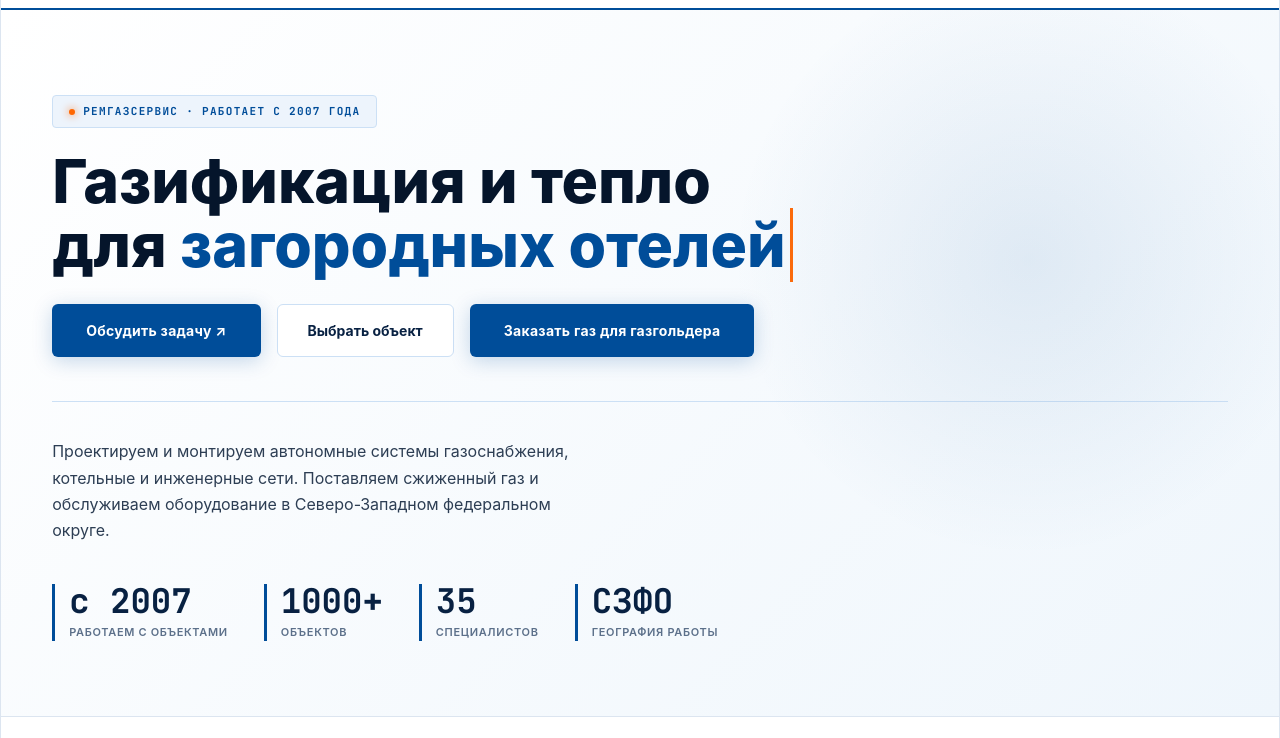
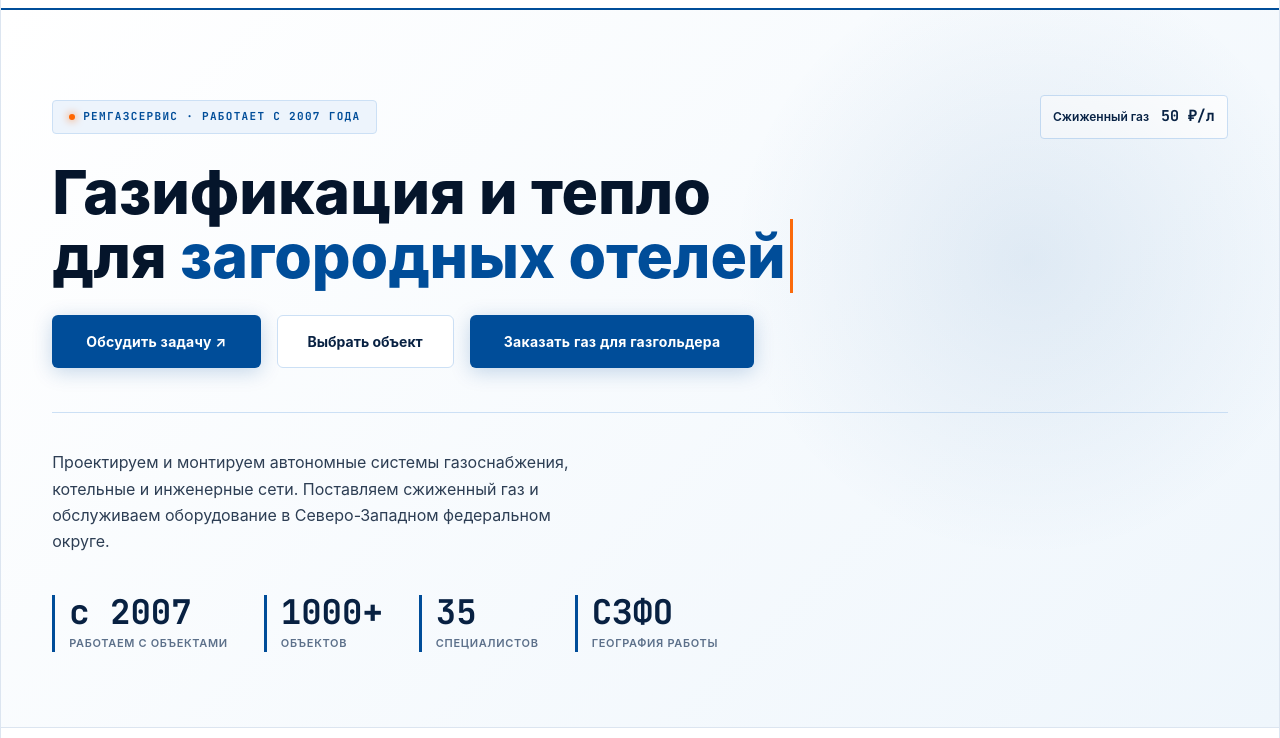
Before and after one commit to salewam/remgaz-service-preview, a plain HTML site: page index.html in a window 1280 px wide. Shown: the part 62-800 px from the top of the page. Drawn offline with Linux system fonts and the light colour scheme.

Commit message:
Show liquefied gas price of 50 RUB per litre

```diff
--- a/index.html
+++ b/index.html
@@ -255,6 +255,39 @@ body {
   margin-bottom: 22px;
   flex-wrap: wrap;
 }
+.hero-gas-price {
+  display: inline-flex;
+  align-items: center;
+  gap: 12px;
+  min-height: 44px;
+  margin-left: auto;
+  padding: 8px 12px;
+  border: 1px solid var(--blue-line);
+  border-radius: 4px;
+  background: var(--white);
+  color: var(--blue-deep);
+  text-decoration: none;
+  line-height: 1.3;
+  transition: background .2s ease, border-color .2s ease;
+}
+.hero-gas-price:hover {
+  background: var(--blue-subtle);
+  border-color: var(--blue-primary);
+}
+.hero-gas-price:focus-visible {
+  outline: 2px solid var(--blue-primary);
+  outline-offset: 3px;
+}
+.hero-gas-price-label {
+  font-size: 12px;
+  font-weight: 600;
+}
+.hero-gas-price-value {
+  font-family: var(--font-mono);
+  font-size: 15px;
+  font-weight: 700;
+  white-space: nowrap;
+}
 .hero-kicker {
   font-family: var(--font-mono);
   font-size: 11px;
@@ -944,6 +977,7 @@ body {
 @media (max-width: 600px) {
   body { padding-bottom: 64px; }
   .top-header { padding: 0 16px; }
+  .hero-gas-price { margin-left: 0; }
   .editorial-section { padding: 56px 20px; }
   .sec-title { font-size: 28px; }
   .sec-desc { font-size: 14px; margin-bottom: 28px; }
@@ -1023,7 +1057,7 @@ body {
 
   <section class="hero-editorial">
     <div>
-      <div class="hero-badge-wrap"><span class="hero-kicker">РемГазСервис · работает с 2007 года</span></div>
+      <div class="hero-badge-wrap"><span class="hero-kicker">РемГазСервис · работает с 2007 года</span><a class="hero-gas-price" href="gas.html#price"><span class="hero-gas-price-label">Сжиженный газ</span><strong class="hero-gas-price-value">50 ₽/л</strong></a></div>
       <h1 class="hero-heading"><span class="hero-heading-first">Газификация и тепло</span><span class="hero-heading-line"><span class="hero-heading-measure" aria-hidden="true">для <span class="typing-cursor">частных домов</span></span><span class="hero-heading-measure" aria-hidden="true">для <span class="typing-cursor">загородных отелей</span></span><span class="hero-heading-measure" aria-hidden="true">для <span class="typing-cursor">SPA-комплексов</span></span><span class="hero-heading-measure" aria-hidden="true">для <span class="typing-cursor">производственных цехов</span></span><span class="hero-heading-measure" aria-hidden="true">для <span class="typing-cursor">тепличных комплексов</span></span><span>для <span class="typing-cursor" id="typewriter">частных домов</span></span></span></h1>
       <div class="hero-actions-row"><a href="#contact" class="btn-primary-lead">Обсудить задачу ↗</a><a href="#objects" class="btn-outline-lead">Выбрать объект</a><a href="gas.html#contact" class="btn-primary-lead">Заказать газ для газгольдера</a></div>
     </div>
@@ -1155,7 +1189,7 @@ body {
       </div>
       <div class="service-detail-facts">
         <div><small>Объём</small><strong>По заявке</strong></div>
-        <div><small>Стоимость</small><strong>По расчёту</strong></div>
+        <div><small>Цена газа</small><strong>50 ₽/л</strong></div>
         <div><small>Дата</small><strong>По согласованию</strong></div>
         <div><small>Поставка</small><strong>Наполнение резервуара</strong></div>
       </div>
```
Also changed, not shown: gas.html (+6 -3 lines).
